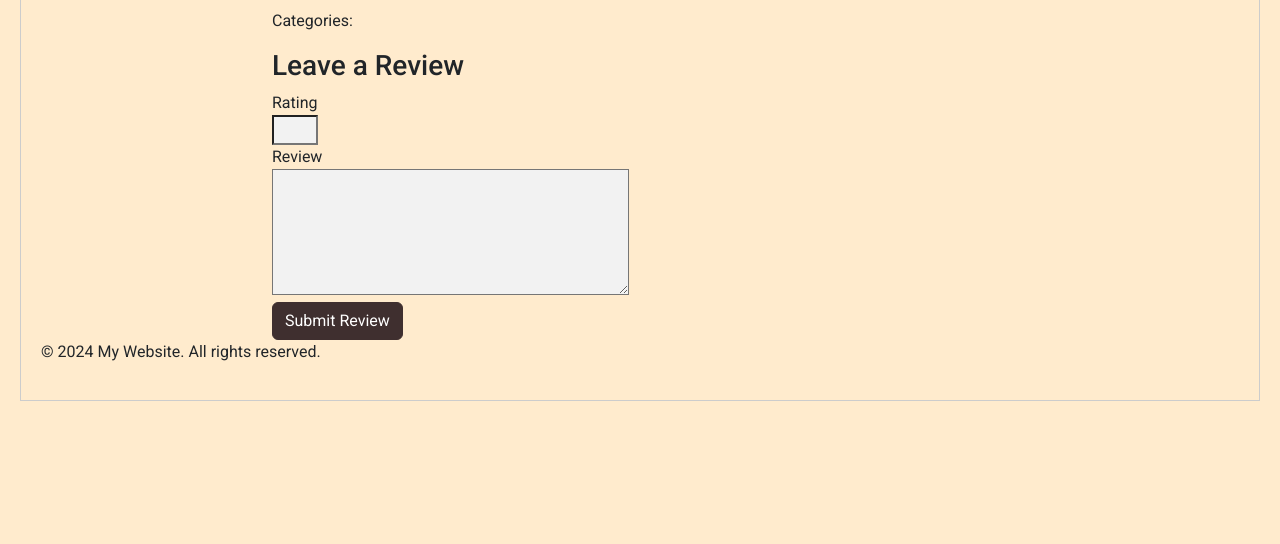
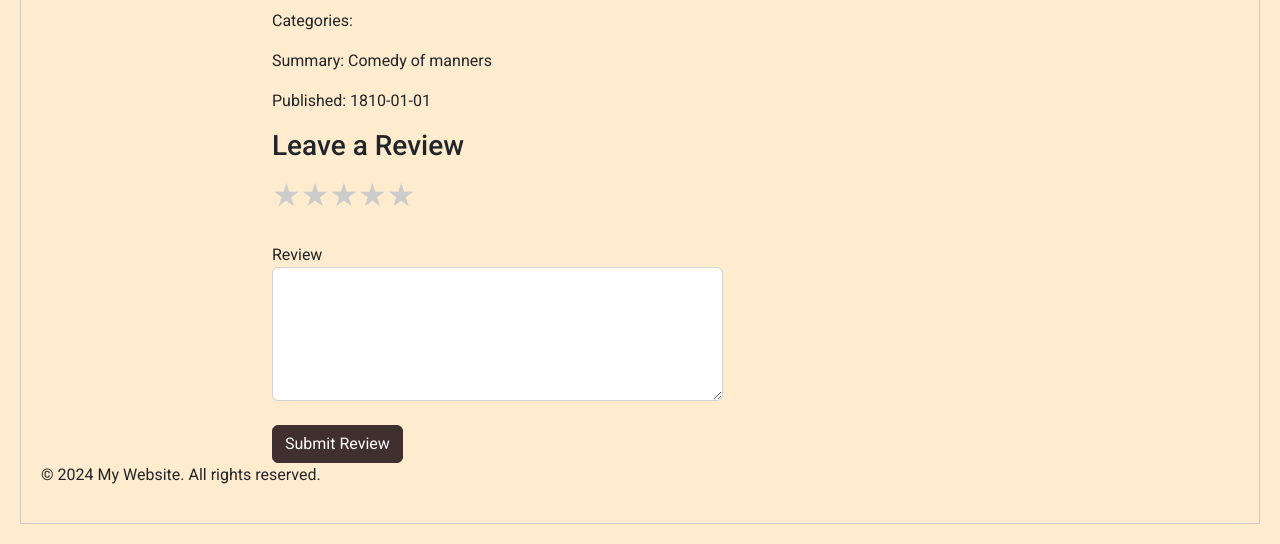
Before and after one commit to bizboz1981/CI3-flask-books, a Flask app: page /book/49 in a window 1280 px wide. Shown: the part 524-1068 px from the top of the page. Before the commit the page ends 925 px from the top, so only its background shows below. Run offline with Flask 3, Linux system fonts and the light colour scheme; a user stored in the database is signed in; some libraries are stand-ins or nearby versions; some web fonts are replaced.

Commit message:
feat: implement star-based rating system

```diff
--- a/app.py
+++ b/app.py
@@ -83,6 +83,7 @@ def create_app():
     @admin_required
     def bootstrap():
         return render_template('bootstrap.html')
+
 
     @app.route('/book/<int:book_id>', methods=['GET', 'POST'])
     def book_detail(book_id):
--- a/forms.py
+++ b/forms.py
@@ -1,6 +1,6 @@
 from flask_wtf import FlaskForm
-from wtforms import StringField, PasswordField, SubmitField, URLField, TextAreaField, SelectMultipleField, widgets
-from wtforms.validators import DataRequired, Email, EqualTo, Optional, URL, NumberRange, Length
+from wtforms import StringField, PasswordField, SubmitField, URLField, TextAreaField, SelectMultipleField, widgets, HiddenField
+from wtforms.validators import DataRequired, Email, EqualTo, Optional, URL, NumberRange, Length, ValidationError
 from wtforms import BooleanField, IntegerField
 from models import Category
 
@@ -19,9 +19,17 @@ class RegistrationForm(FlaskForm):
     submit = SubmitField('Sign Up')
 
 class ReviewForm(FlaskForm):
-    rating = IntegerField('Rating', validators=[DataRequired(), NumberRange(min=1, max=5)])
+    rating = HiddenField('Rating', validators=[DataRequired()])
     review_text = TextAreaField('Review', validators=[Optional()])
     submit = SubmitField('Submit Review')
+
+    def validate_rating(self, field):
+        try:
+            field.data = int(field.data)
+        except ValueError:
+            raise ValidationError('Rating must be an integer.')
+        if not (1 <= field.data <= 5):
+            raise ValidationError('Rating must be between 1 and 5.')
 
 class BookForm(FlaskForm):
     title = StringField('Title', validators=[DataRequired()])
--- a/static/css/style.css
+++ b/static/css/style.css
@@ -128,3 +128,18 @@
 hr {
     margin-top: 0 !important;
 }
+
+/* -----------------------------Star Rating -------------------------------- */
+
+.star-rating {
+    display: flex;
+    direction: row;
+}
+.star {
+    font-size: 2rem;
+    cursor: pointer;
+    color: #ccc;
+}
+.star.selected {
+    color: gold;
+}
--- /dev/null
+++ b/static/js/star_rating.js
@@ -0,0 +1,17 @@
+document.addEventListener('DOMContentLoaded', (event) => {
+    const stars = document.querySelectorAll('.star');
+    const ratingInput = document.getElementById('rating');
+
+    stars.forEach(star => {
+        star.addEventListener('click', () => {
+            const rating = parseInt(star.getAttribute('data-value'), 10);
+            ratingInput.value = rating;
+
+            stars.forEach(s => s.classList.remove('selected'));
+            star.classList.add('selected');
+            for (let i = 0; i < rating; i++) {
+                stars[i].classList.add('selected');
+            }
+        });
+    });
+});
--- a/templates/base.html
+++ b/templates/base.html
@@ -36,5 +36,6 @@
     <script src="https://cdn.jsdelivr.net/npm/@popperjs/core@2.9.2/dist/umd/popper.min.js"></script>
     <script src="https://cdn.jsdelivr.net/npm/bootstrap@5.1.3/dist/js/bootstrap.min.js"></script>
     <script src="{{ url_for('static', filename='js/carousel.js') }}"></script>
+    <script src="{{ url_for('static', filename='js/star_rating.js') }}"></script>
 </body>
 </html>
--- a/templates/book_detail.html
+++ b/templates/book_detail.html
@@ -14,14 +14,21 @@
                     {{ book_category.category.category_name }}{% if not loop.last %}, {% endif %}
                 {% endfor %}
             </p>
+            <p>Summary: {{  book.summary  }}</p>
+            <p>Published: {{ book.published_date }}</p>
             {% if current_user.is_authenticated %}
                 <h3>Leave a Review</h3>
                 <form method="POST" action="{{ url_for('book_detail', book_id=book.book_id) }}">
                     {{ form.hidden_tag() }}
-                    {{ form.rating.label }}<br>
-                    {{ form.rating(size=32, width=50, class="input-background") }}<br>
+                    <div class="star-rating">
+                        {% for i in range(1, 6) %}
+                            <span class="star" data-value="{{ i }}">&#9733;</span>
+                        {% endfor %}
+                    </div>
+                    {{ form.rating(id='rating') }}
+                    <br>
                     {{ form.review_text.label }}<br>
-                    {{ form.review_text(rows=5, cols=40, class="input-background") }}<br>
+                    {{ form.review_text(class_='form-control', rows=5) }}<br>
                     {{ form.submit(class_='btn btn-primary') }}
                 </form>
             {% else %}
@@ -33,12 +40,20 @@
             <h3>Reviews</h3>
             <ul>
                 {% for review in book.reviews %}
-                    <li>
-                        {{ review.rating }} stars - {{ review.review_text }} - {{ review.user.username }}
-                        {% if not loop.last %}
-                            <hr style="border: 1px solid #4c4c4c;">
-                        {% endif %}
-                    </li>
+                <li>
+                    <!-- Display stars for the rating -->
+                    {% for i in range(review.rating) %}
+                        &#9733; <!-- star emoji -->
+                    {% endfor %}
+                    {% for i in range(5 - review.rating) %}
+                        &#9734; <!-- empty star emoji -->
+                    {% endfor %}<br>
+                    {{ review.review_text }} <br> {{ review.user.username }}
+                    <span>({{ review.created_at.strftime('%d/%m/%Y') }})</span>
+                    {% if not loop.last %}
+                        <hr style="border: 1px solid #4c4c4c;">
+                    {% endif %}
+                </li>
                 {% endfor %}
             </ul>
         </div>
```
Also changed, not shown: static/js/scripts.js (deleted, +0 -7 lines), instance/books.db.
